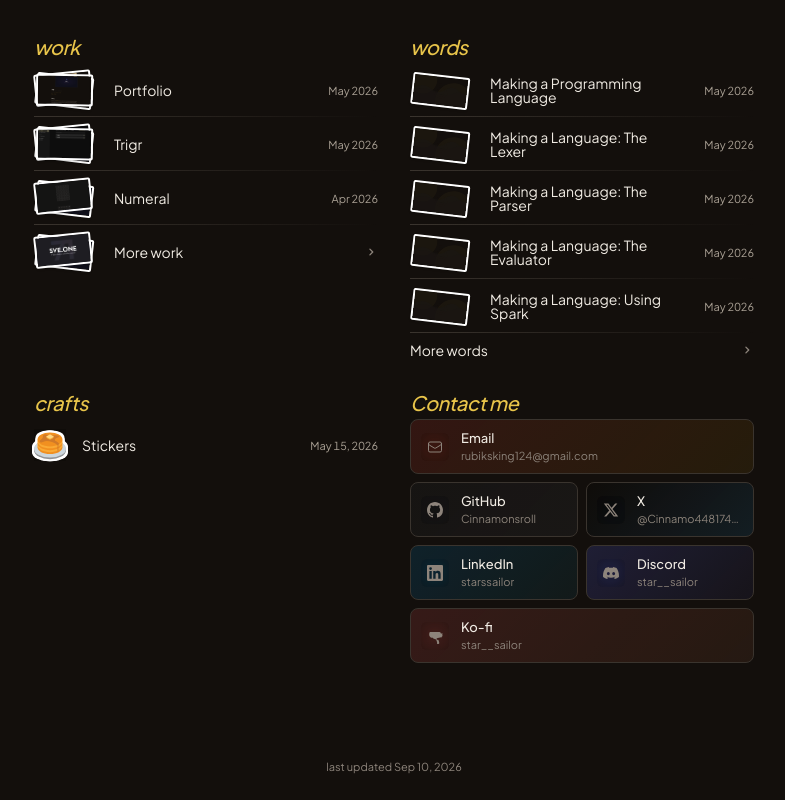
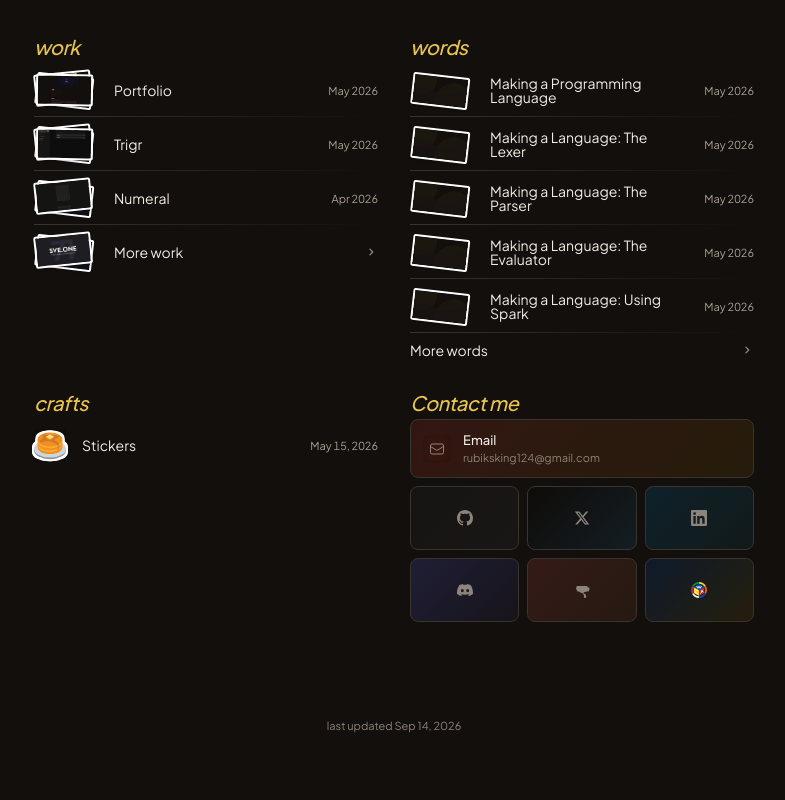
Before and after one commit to Cinnamonsroll/Portfolio, a Next.js app: page / in a window 1280 px wide. Shown: the part 429-1229 px from the top of the page, without its empty margins (246-1031 px from the left). After the commit the page ends 1188 px from the top, so only its background shows below. Built offline with nearby package versions, Linux system fonts and the light colour scheme.

Commit message:
Add contact and redo contact section.

```diff
--- a/components/sections/grid-section.tsx
+++ b/components/sections/grid-section.tsx
@@ -9,7 +9,7 @@ import { blogs } from "@/lib/data/words";
 import { STICKER_ICON, STICKER_OUTLINE, formatDate, byDate } from "@/lib/utils";
 import { SectionCard } from "./section-card";
 import { EntryRow } from "@/components/ui/entry-row";
-import { EMAIL, DISCORD, GITHUB, KOFI, LINKEDIN, X } from "@/lib/constants";
+import { EMAIL, DISCORD, GITHUB, KOFI, LINKEDIN, WCA, X } from "@/lib/constants";
 
 const cards = [
   { title: "work" as const, key: "work" },
@@ -28,7 +28,7 @@ const contactMethods = [
     label: "Email",
     value: EMAIL,
     href: "",
-    colSpan: true,
+    featured: true,
     copy: true,
     gradient:
       "linear-gradient(135deg, rgba(234,67,53,0.15), rgba(251,188,5,0.08))",
@@ -53,7 +53,7 @@ const contactMethods = [
     label: "GitHub",
     value: "Cinnamonsroll",
     href: GITHUB,
-    colSpan: false,
+
     gradient:
       "linear-gradient(135deg, rgba(36,41,47,0.2), rgba(88,96,110,0.1))",
     icon: (
@@ -71,7 +71,7 @@ const contactMethods = [
     label: "X",
     value: "@Cinnamo44817432",
     href: X,
-    colSpan: false,
+
     gradient: "linear-gradient(135deg, rgba(0,0,0,0.2), rgba(29,161,242,0.1))",
     icon: (
       <svg
@@ -88,7 +88,7 @@ const contactMethods = [
     label: "LinkedIn",
     value: "starssailor",
     href: LINKEDIN,
-    colSpan: false,
+
     gradient:
       "linear-gradient(135deg, rgba(0,119,181,0.18), rgba(10,156,186,0.08))",
     icon: (
@@ -106,7 +106,7 @@ const contactMethods = [
     label: "Discord",
     value: DISCORD,
     href: "",
-    colSpan: false,
+
     copy: true,
     gradient:
       "linear-gradient(135deg, rgba(88,101,242,0.18), rgba(71,82,196,0.08))",
@@ -125,7 +125,7 @@ const contactMethods = [
     label: "Ko-fi",
     value: "star__sailor",
     href: KOFI,
-    colSpan: true,
+
     gradient:
       "linear-gradient(135deg, rgba(255,94,91,0.15), rgba(255,154,91,0.08))",
     icon: (
@@ -137,6 +137,24 @@ const contactMethods = [
       >
         <path d="M23.881 8.948c-.524-.547-1.175-.643-1.987-.643h-1.174l-.165-.645c-.256-.98-.849-1.483-1.83-1.483H4.921c-.281 0-.576.05-.835.129l-.06-.026a5.82 5.82 0 0 0-.524 1.549c-.406 1.626-.225 3.338.466 4.606.617 1.145 1.617 1.94 2.755 2.215.652.159 1.345.182 1.998.145.848 1.542 2.314 2.146 4.376 2.146H12.4c.295 0 .593-.017.888-.053.64 1.237 1.302 2.318 1.626 3.913.175.98.284 1.972.284 2.963 0 .615.088 1.078.634 1.078.537 0 1.04-.397 1.04-1.105 0-1.515-.287-3.027-.734-4.439-.468-1.458-1.05-2.574-1.764-3.722.134-.066.265-.14.393-.224 2.086-.796 4.406-1.175 6.496-1.526.383-.062.745-.249 1.036-.523.763-.718 1.02-1.637.902-2.652-.049-.442-.214-.868-.488-1.211zm-2.488 2.616c-.314.284-.73.453-1.17.52a33.62 33.62 0 0 0-3.65.58c-.258.053-.514.106-.764.167-1.325.394-2.512.926-3.518 1.51-.381.22-.72.436-.998.666-.058.046-.107.096-.153.148-.165.19-.221.442-.17.691.174.592.646.925 1.407 1.028.44.06.877.068 1.31.07.096 0 .193-.003.29-.008.44 1.261.87 2.26 1.185 3.2.306.887.436 1.777.436 2.664 0 .394.084.676.276.868.296.296.691.296 1.134.296.795 0 1.35-.49 1.35-1.252 0-.873-.177-1.721-.437-2.549-.292-.906-.663-1.701-1.031-2.517-.135.038-.272.073-.41.104-.688.152-1.204.285-1.527.396-.51.17-.785.241-1.048.143-.165-.061-.316-.197-.447-.444-.129-.245-.187-.555-.187-.934 0-.581.12-1.085.354-1.498.741-1.299 2.029-1.6 3.499-1.867l.548-.1c.904-.166 1.69-.248 2.471-.25.532 0 .967.075 1.327.23.437.187.677.474.758.911.062.333-.02.672-.249.938z" />
       </svg>
+    ),
+  },
+  {
+    label: "WCA",
+    value: "2018JOHN11",
+    href: WCA,
+
+    gradient:
+      "linear-gradient(135deg, rgba(0,81,186,0.18), rgba(255,211,19,0.08))",
+    icon: (
+      <Image
+        src="/wca.svg"
+        alt="WCA"
+        width={265}
+        height={265}
+        unoptimized
+        className="size-4"
+      />
     ),
   },
 ];
@@ -301,32 +319,19 @@ export function GridSection({ focusSlug, setFocusSlug }: GridSectionProps) {
         );
 
         const contactContent = title === "Contact me" && (
-          <div className="grid grid-cols-2 gap-2">
-            {contactMethods.map((m) => {
+          <div className="flex flex-col gap-2">
+            {contactMethods
+              .filter((m) => m.featured)
+              .map((m) => {
                 const isCopied = copied === m.label;
-              const Tag = m.copy ? "button" : "a";
-              const extraProps = m.copy
-                ? {
-                    type: "button" as const,
-                    onClick: () => handleCopy(m.label, m.value),
-                  }
-                : {
-                    href: m.href,
-                    target: "_blank",
-                    rel: "noopener noreferrer",
-                  };
-
                 return (
-                <Tag
+                  <button
                     key={m.label}
-                  className={`group relative flex items-center gap-3 p-2.5 rounded-lg border transition-all duration-200 text-left overflow-hidden
-                    ${isCopied ? "border-accent/40" : "border-border hover:border-accent/60"}
-                    ${m.colSpan ? "col-span-2" : ""}
-                    ${m.copy ? "cursor-pointer" : ""}
-                    ${dimAll && !active(m.href) ? "blur-[1.5px] opacity-40" : ""}
-                    ${active(m.href) ? "z-40" : ""}`}
+                    type="button"
+                    onClick={() => handleCopy(m.label, m.value)}
+                    className={`group relative flex items-center gap-3 p-3 rounded-lg border transition-all duration-200 text-left overflow-hidden cursor-pointer
+                      ${isCopied ? "border-accent/40" : "border-border hover:border-accent/60"}`}
                     style={{ background: m.gradient }}
-                  {...extraProps}
                   >
                     <span
                       className={`size-7 rounded-md bg-black/20 flex items-center justify-center transition-colors shrink-0 backdrop-blur-sm
@@ -348,12 +353,57 @@ export function GridSection({ focusSlug, setFocusSlug }: GridSectionProps) {
                         {isCopied ? "copied" : m.label}
                       </span>
                       <div className="text-[11px] text-muted truncate leading-snug">
-                      {m.value}
+                        {isCopied ? "copied to clipboard" : m.value}
                       </div>
                     </div>
+                  </button>
+                );
+              })}
+
+            <div className="grid grid-cols-3 gap-2">
+              {contactMethods
+                .filter((m) => !m.featured)
+                .map((m) => {
+                  const isCopied = copied === m.label;
+                  const Tag = m.copy ? "button" : "a";
+                  const extraProps = m.copy
+                    ? {
+                        type: "button" as const,
+                        onClick: () => handleCopy(m.label, m.value),
+                      }
+                    : {
+                        href: m.href,
+                        target: "_blank",
+                        rel: "noopener noreferrer",
+                      };
+
+                  return (
+                    <Tag
+                      key={m.label}
+                      aria-label={`${m.label}: ${m.value}`}
+                      className="group relative flex h-16 flex-col items-center justify-center rounded-lg border border-border transition-all duration-200 hover:border-accent/60 cursor-pointer"
+                      style={{ background: m.gradient }}
+                      {...extraProps}
+                    >
+                      <span
+                        className={`absolute inset-0 flex items-center justify-center transition-all duration-200 group-hover:-translate-y-1.5 ${isCopied ? "text-accent" : "text-muted group-hover:text-accent"}`}
+                      >
+                        <span
+                          key={isCopied ? "check" : "icon"}
+                          className="flex items-center justify-center swap-in"
+                        >
+                          {isCopied ? checkIcon : m.icon}
+                        </span>
+                      </span>
+                      <span
+                        className={`absolute inset-x-1 bottom-1.5 block truncate px-1 text-center text-[10px] leading-none transition-opacity duration-200 ${isCopied ? "text-accent opacity-100" : "text-muted opacity-0 group-hover:opacity-100"}`}
+                      >
+                        {isCopied ? "copied" : m.value}
+                      </span>
                     </Tag>
                   );
                 })}
+            </div>
           </div>
         );
 
--- a/lib/constants.ts
+++ b/lib/constants.ts
@@ -9,10 +9,11 @@ export const DESCRIPTION = [
   "and will graduate in 2026 to finish my bachelor's degree in K-12 French teaching.",
 ].join(" ");
 export const GITHUB = "https://github.com/Cinnamonsroll";
-export const LAST_UPDATED = new Date(2026, 8, 10);
+export const LAST_UPDATED = new Date(2026, 8, 14);
 
 export const EMAIL = "rubiksking124@gmail.com";
 export const DISCORD = "star__sailor";
 export const KOFI = "https://ko-fi.com/star__sailor";
 export const LINKEDIN = "https://www.linkedin.com/in/starssailor";
 export const X = "https://x.com/Cinnamo44817432";
+export const WCA = "https://www.worldcubeassociation.org/persons/2018JOHN11";
```
Also changed, not shown: public/wca.svg (added). Lines whose indentation alone changed are shown as unchanged.
